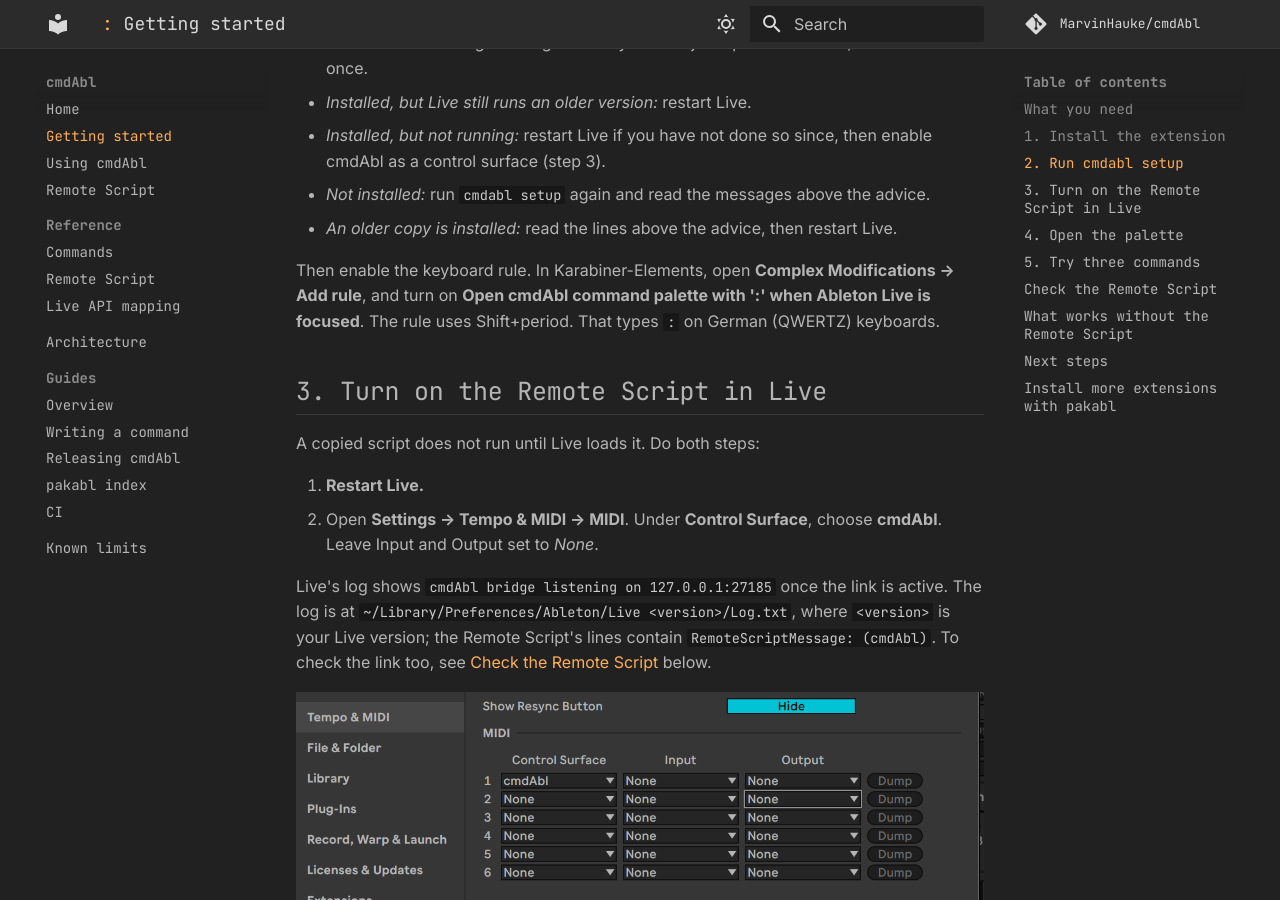
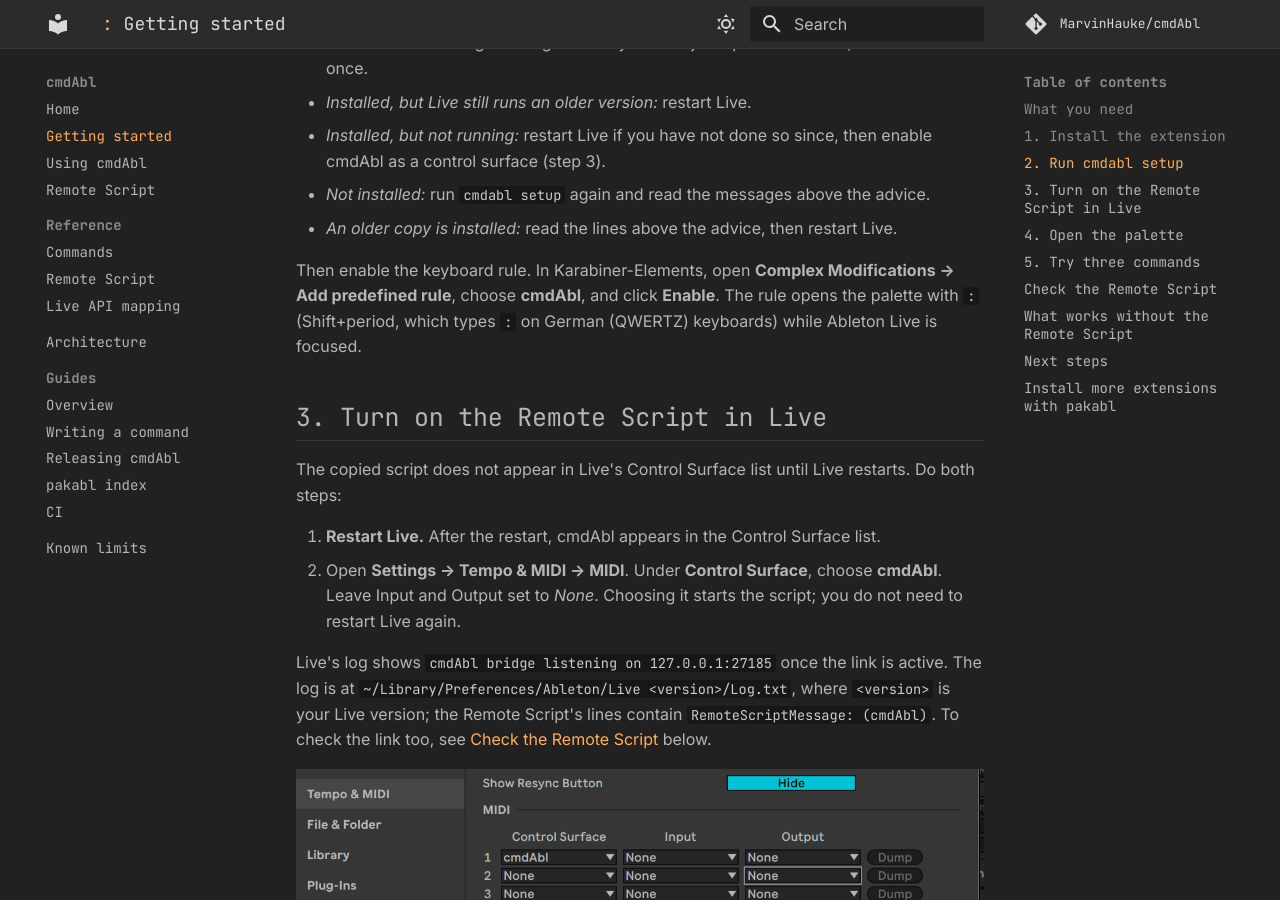
Before and after one commit to MarvinHauke/cmdAbl, an MkDocs documentation site: the page built from docs/getting-started.md, in a window 1280 px wide and 900 px high, scrolled down 1337 px. Built offline with MkDocs 1.6.1 and Material for MkDocs 9.7.7, drawn with Linux system fonts in a browser that asks for light colours; comment, search, counter and statistics services are not loaded.

Commit message:
docs: install steps — restart Live first, then choose cmdAbl as Control Surface
Matches the release test: after cmdabl setup the script shows in the Control Surface
list only after a restart; choosing it starts the script. Karabiner step names
the predefined rule (Add predefined rule → cmdAbl → Enable).

Co-Authored-By: Claude Haiku 5.5 <noreply@anthropic.com>

```diff
--- a/docs/getting-started.md
+++ b/docs/getting-started.md
@@ -43,17 +43,17 @@ The command ends with one line of advice. Which line you see depends on what it
 - *Not installed:* run `cmdabl setup` again and read the messages above the advice.
 - *An older copy is installed:* read the lines above the advice, then restart Live.
 
-Then enable the keyboard rule. In Karabiner-Elements, open **Complex Modifications → Add rule**, and
-turn on **Open cmdAbl command palette with ':' when Ableton Live is focused**. The rule uses
-Shift+period. That types `:` on German (QWERTZ) keyboards.
+Then enable the keyboard rule. In Karabiner-Elements, open **Complex Modifications → Add predefined rule**,
+choose **cmdAbl**, and click **Enable**. The rule opens the palette with `:` (Shift+period, which types `:` on
+German (QWERTZ) keyboards) while Ableton Live is focused.
 
 ## 3. Turn on the Remote Script in Live
 
-A copied script does not run until Live loads it. Do both steps:
+The copied script does not appear in Live's Control Surface list until Live restarts. Do both steps:
 
-1. **Restart Live.**
+1. **Restart Live.** After the restart, cmdAbl appears in the Control Surface list.
 2. Open **Settings → Tempo & MIDI → MIDI**. Under **Control Surface**, choose **cmdAbl**. Leave
-   Input and Output set to *None*.
+   Input and Output set to *None*. Choosing it starts the script; you do not need to restart Live again.
 
 Live's log shows `cmdAbl bridge listening on 127.0.0.1:27185` once the link is active. The log is at
 `~/Library/Preferences/Ableton/Live <version>/Log.txt`, where `<version>` is your Live version; the Remote Script's
```
Also changed, not shown: docs/remote-script.md (+3 -3 lines).
